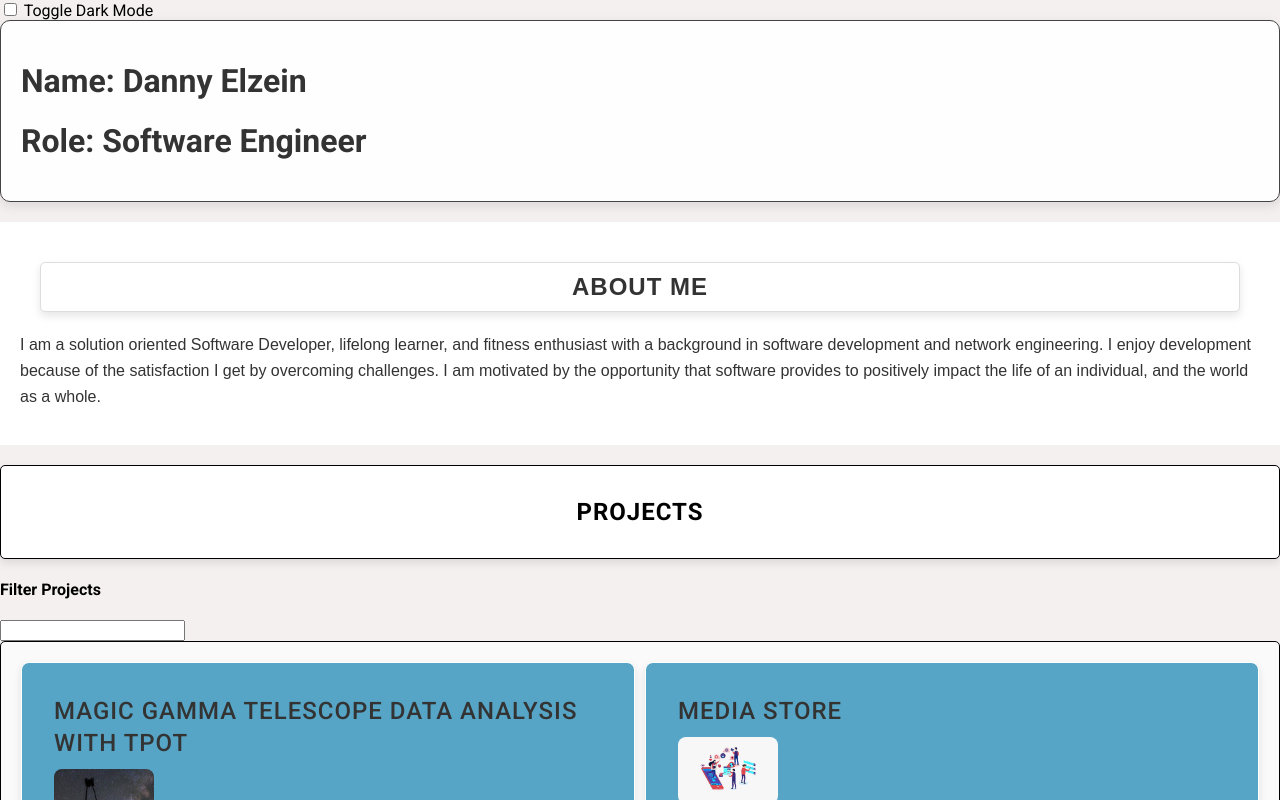
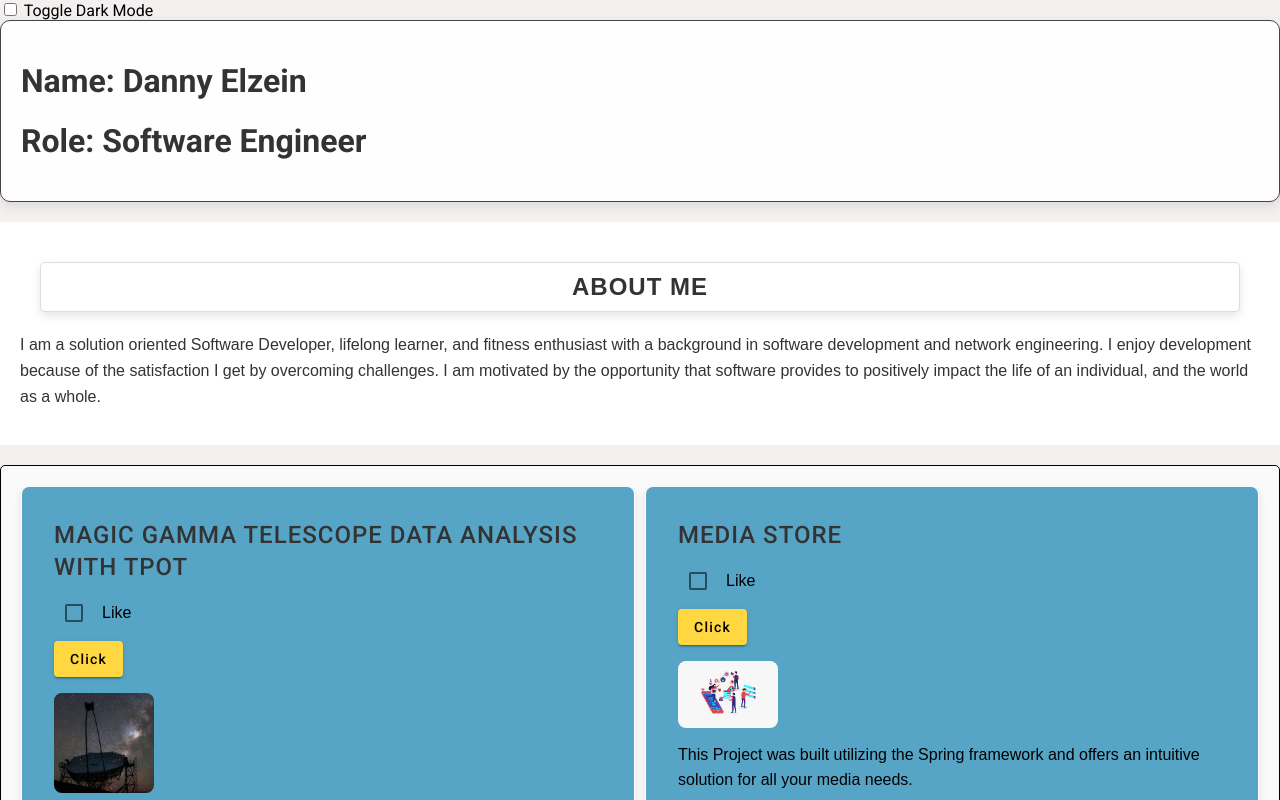
Before and after one commit to danny-elz/Portfolio, an Angular app: page /project/1 in a window 1280 px wide. Before the commit this address led to /. Shown: the top 800 px of the page. Built offline with nearby package versions, Linux system fonts and the light colour scheme.

Commit message:
Like button

```diff
--- a/src/app/app.component.html
+++ b/src/app/app.component.html
@@ -4,6 +4,7 @@
       <input type="checkbox" [checked]="darkMode" (change)="darkMode = !darkMode"> Toggle Dark Mode
     </label>
   </div>
+
   <app-header [darkMode]="darkMode" [userData]="contentData"></app-header>
   <app-about [darkMode]="darkMode" [userData]="contentData"></app-about>
   <app-projects [darkMode]="darkMode" [projects]="projectData"></app-projects>
--- a/src/app/app.module.ts
+++ b/src/app/app.module.ts
@@ -1,5 +1,5 @@
 import { NgModule } from '@angular/core';
-import { BrowserModule } from '@angular/platform-browser';
+import { BrowserModule, provideClientHydration } from '@angular/platform-browser';
 import { AppRoutingModule } from './app-routing.module';
 import { AppComponent } from './app.component';
 import { BrowserAnimationsModule } from '@angular/platform-browser/animations';
@@ -11,6 +11,13 @@ import { FooterComponent } from './footer/footer.component';
 import { AboutComponent } from './about/about.component';
 import { ContactComponent } from './contact/contact.component';
 import { ProjectsComponent } from './projects/projects.component';
+import { LikebuttonService } from './likebutton.service';
+import { Routes, RouterModule } from '@angular/router';
+
+const approutes: Routes = [
+  {path: "", component: ProjectsComponent },
+  { path: "project/:projectId", component: ProjectsComponent }
+];
 
 @NgModule({
   declarations: [
@@ -27,9 +34,11 @@ import { ProjectsComponent } from './projects/projects.component';
     FormsModule,
     BrowserModule,
     AppRoutingModule,
-    BrowserAnimationsModule
+    BrowserAnimationsModule,
+    RouterModule.forRoot(approutes)
   ],
-  providers: [],
+  providers: [provideClientHydration(), LikebuttonService],
   bootstrap: [AppComponent]
 })
+
 export class AppModule { }
--- /dev/null
+++ b/src/app/likebutton.service.ts
@@ -0,0 +1,17 @@
+import { Injectable } from '@angular/core';
+
+@Injectable({
+  providedIn: 'root'
+})
+
+export class LikebuttonService {
+  constructor() { }
+  likeproject(project: any){
+    const projectElement = document.getElementById(`project-${project.id}`);
+    if (projectElement) {
+      projectElement.style.color = "Green";
+    } else {
+      console.log('Project not found');
+    }
+  }
+}
--- a/src/app/projects/projects.component.css
+++ b/src/app/projects/projects.component.css
@@ -17,15 +17,12 @@
   padding: 16px;
   box-sizing: border-box;
   background-color: #57a5c6;
-}
-
-.box-card.full-width {
-  grid-column: span 2;
+  width: 100%;
 }
 
 .projects-header {
   width: 100%;
-  font-size:24px;
+  font-size: 24px;
   margin: 20px 0;
   background-color: #ffffff;
   border: 1px solid rgb(0, 0, 0);
@@ -60,14 +57,43 @@ mat-card-content img {
   margin-top: 10px;
 }
 
-.container {
-  background-color: #f1eaea;
-  color: #333;
+.like-container {
+  display: flex;
+  align-items: center;
+  margin-bottom: 8px;
 }
 
-.dark-mode {
+.like-container mat-checkbox {
+  margin-right: 8px;
+}
+
+
+.dark-mode .cards-container {
   background-color: #333;
-  color: #fff;
+}
+
+.dark-mode .box-card {
+  background-color: #424242;
+  color: white;
+  border-color: #555;
+}
+
+.dark-mode .projects-header {
+  background-color: #424242;
+  color: white;
+  border-color: #555;
+}
+
+.dark-mode .box-card mat-card-header mat-card-title {
+  color: white;
+}
+
+.dark-mode .box-card mat-card-content p {
+  color: white;
+}
+
+.spacing {
+  margin-bottom: 16px;
 }
 
 @media (max-width: 600px) {
@@ -84,6 +110,7 @@ mat-card-content img {
     font-size: 40px;
   }
 
+
   h4 {
     font-size: 40px;
   }
--- a/src/app/projects/projects.component.html
+++ b/src/app/projects/projects.component.html
@@ -1,19 +1,18 @@
-<div class="projects-header" [ngClass]="{'dark-mode': darkMode}">
-  <h4>Projects</h4>
-</div>
-<div>
-  <h4>Filter Projects</h4>
-  <input type="text" id="filter" [(ngModel)]="query" (input)="filterSearch()">
-</div>
-
 <div class="cards-container" [ngClass]="{'dark-mode': darkMode}">
-  <mat-card class="box-card" *ngFor="let project of filteredData">
+  <mat-card class="box-card" *ngFor="let project of filteredData" id="project-{{project.id}}">
     <mat-card-header>
-      <mat-card-title>{{ project.name }}</mat-card-title>
+      <mat-card-title>{{project.name}}</mat-card-title>
     </mat-card-header>
     <mat-card-content>
+      <div class="like-container">
+        <mat-checkbox (click)="like(project)"></mat-checkbox>
+        <span>Like</span>
+      </div>
+      <div class="spacing">
+        <button mat-raised-button color="accent">Click</button>
+      </div>
       <img mat-card-image [src]="project.image">
-      <p>{{ project.subtitle }}</p>
+      <p>{{project.subtitle}}</p>
     </mat-card-content>
   </mat-card>
 </div>
--- a/src/app/projects/projects.component.ts
+++ b/src/app/projects/projects.component.ts
@@ -1,5 +1,6 @@
 import { Component, Input} from '@angular/core';
 import { Project } from '../classSetups';
+import { LikebuttonService } from '../likebutton.service';
 
 @Component({
   selector: 'app-projects',
@@ -27,4 +28,10 @@ export class ProjectsComponent {
       );
     }
   }
+
+  constructor (private likeservice: LikebuttonService){}
+
+  like(elem: any) {this.likeservice.likeproject(elem)}
+
+
 }
```
Also changed, not shown: src/app/app.component.ts (line endings or trailing spaces), 1 other file (tests, documents, lock files or other folders).
